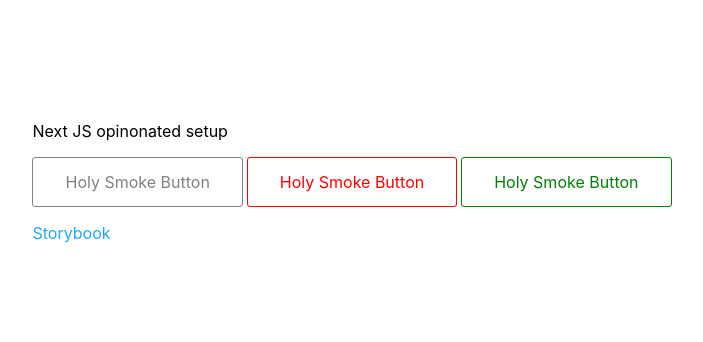
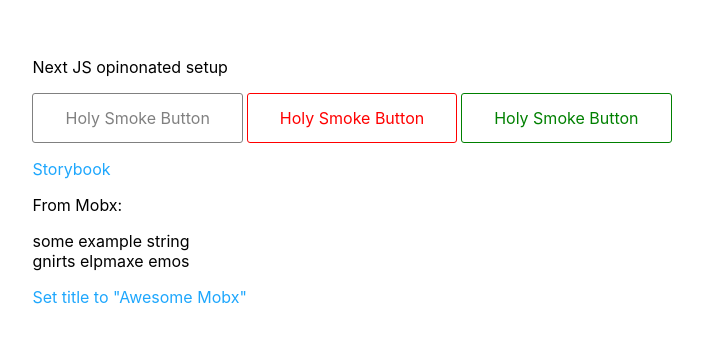
Before and after one commit to yetric/nextjs, a Next.js app: page / in a window 1280 px wide. Shown: the part 218-560 px from the top of the page, without its empty margins (288-991 px from the left). Built offline with nearby package versions, Linux system fonts and the light colour scheme.

Commit message:
MobX example with store, context and hooks

```diff
--- /dev/null
+++ b/lib/clients/Client.ts
@@ -0,0 +1,3 @@
+export class Client {
+
+}
--- /dev/null
+++ b/lib/clients/ServiceClient.ts
@@ -0,0 +1,3 @@
+import { Client } from "./Client";
+
+export class ServiceClient extends Client {}
--- /dev/null
+++ b/lib/contexts/index.ts
@@ -0,0 +1,6 @@
+import React from "react";
+import { AppStore } from "../stores/AppStore";
+
+export const storesContext = React.createContext({
+    appStore: new AppStore()
+});
--- /dev/null
+++ b/lib/hooks/use-stores.ts
@@ -0,0 +1,4 @@
+import React from "react";
+import {storesContext} from "../contexts";
+
+export const useStores = () => React.useContext(storesContext);
--- /dev/null
+++ b/lib/stores/AppStore.ts
@@ -0,0 +1,15 @@
+import {action, computed, observable} from "mobx";
+
+export class AppStore {
+    @observable title: string = "some example string";
+
+    @action
+    setTitle(title: string) {
+        this.title = title;
+    }
+
+    @computed
+    get titleReversed(): string {
+        return this.title.split("").reverse().join("");
+    }
+}
--- a/package.json
+++ b/package.json
@@ -16,6 +16,8 @@
     "build-storybook": "build-storybook"
   },
   "dependencies": {
+    "mobx": "^5.15.5",
+    "mobx-react-lite": "^2.0.7",
     "next": "9.5.2",
     "react": "16.13.1",
     "react-dom": "16.13.1",
@@ -23,6 +25,7 @@
   },
   "devDependencies": {
     "@babel/core": "^7.11.1",
+    "@babel/plugin-proposal-decorators": "^7.10.5",
     "@storybook/addon-actions": "^6.0.7",
     "@storybook/addon-essentials": "^6.0.7",
     "@storybook/addon-links": "^6.0.7",
--- a/pages/index.tsx
+++ b/pages/index.tsx
@@ -2,8 +2,12 @@ import Head from "next/head";
 import styles from "../styles/Home.module.css";
 import { Button } from "@components/Button";
 import Link from "next/link";
+import { useStores } from "../lib/hooks/use-stores";
+import React from "react";
+import {observer} from "mobx-react-lite";
 
-export default function Home() {
+const Home = observer(() => {
+    const { appStore } = useStores();
     return (
         <div className={styles.container}>
             <Head>
@@ -17,8 +21,23 @@ export default function Home() {
                 <Button>Holy Smoke Button</Button>
                 <Button type={"alert"}>Holy Smoke Button</Button>
                 <Button type={"success"}>Holy Smoke Button</Button>
-                <p><Link target={"_blank"} href={"http://localhost:6006"}>Storybook</Link></p>
+                <p>
+                    <Link target={"_blank"} href={"http://localhost:6006"}>
+                        Storybook
+                    </Link>
+                </p>
+
+                <p>From Mobx:</p>
+                {appStore.title}<br/>
+                {appStore.titleReversed}
+
+                <p><a href={"#"} onClick={(event: React.MouseEvent<HTMLAnchorElement>) => {
+                    event.preventDefault();
+                    appStore.setTitle("Awesome MobX")
+                }}>Set title to "Awesome Mobx"</a></p>
             </main>
         </div>
     );
-}
+});
+
+export default Home;
--- a/tsconfig.json
+++ b/tsconfig.json
@@ -20,7 +20,8 @@
     "baseUrl": "./",
     "paths": {
       "@components/*": ["./lib/components/*"]
-    }
+    },
+    "experimentalDecorators": true
   },
   "include": [
     "next-env.d.ts",
```
Also changed, not shown: .babelrc, 1 other file (tests, documents, lock files or other folders).
